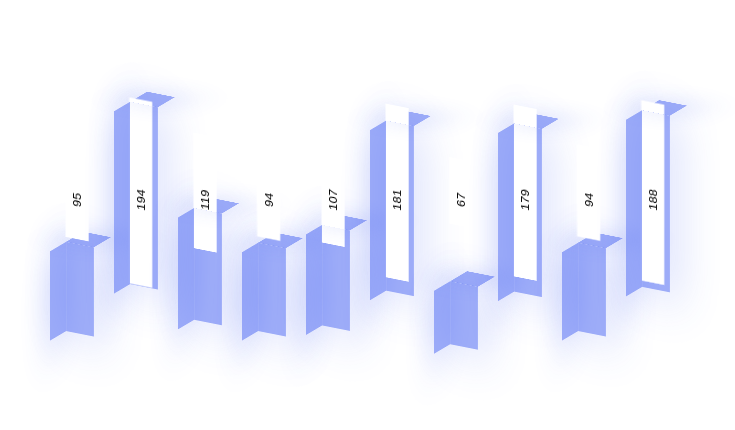
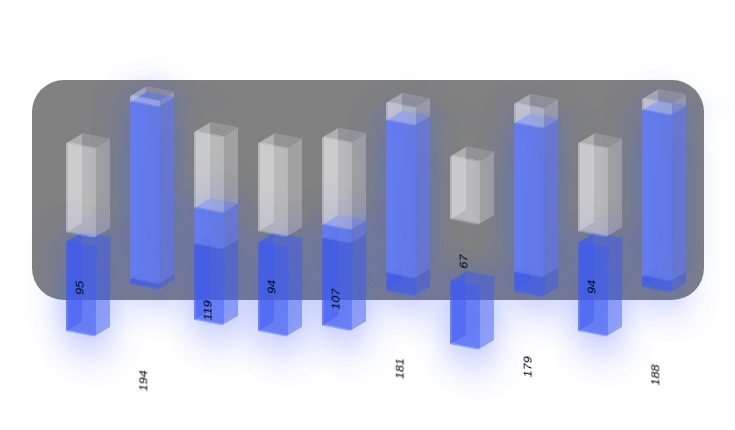
Before and after one commit to ritikanagar09/Sorting-Visualizer, a React (Create React App) app: page / in a window 1280 px wide. Shown: the top 430 px of the page, without its empty margins (272-1007 px from the left). Built offline with nearby package versions, Linux system fonts and the light colour scheme.

Commit message:
Co-authored-by: shobha kumari  <SHOBHA-0502@users.noreply.github.com>

```diff
--- a/src/App.css
+++ b/src/App.css
@@ -19,5 +19,7 @@
 .card{
   border-radius: 2em;
   padding: 0 1em;
+  background-color:#818181;
+
   /* ----*/
 }
--- a/src/components/Bar.css
+++ b/src/components/Bar.css
@@ -12,7 +12,7 @@
     width: 100%;
     height: 100%;;
     position: absolute;
-    background: rgba 254, 254, 254, 0.25;
+    background: rgba(254, 254, 254, 0.25);
 }
 .back{
     transform: translateZ(-4px);
@@ -20,26 +20,31 @@
 
 .left{
     transform-origin:left ;
+    transform: rotateY(90deg);
+}
+.right{
+    transform-origin:right;
     transform: rotateY(-90deg);
+
 }
 
 .top{
     height: 34px;
     transform-origin:top ;
     transform: rotateX(-90deg);
-    background: rgba (254, 254, 254, 0.10);
+    background: rgba(254, 254, 254, 0.15);
 }
 .bottom{
     height: 34px;
     transform-origin:top ;
-    background: rgba (225,0, 120, 0.4);
-    box-shadow: rgba (225,0, 120, 0.1);
+    background: rgba(225,0, 120, 0.5);
+    box-shadow: rgba(225,0, 120, 0.2);
     transition: 0.5s;
 }
 
 .color-bar{
     background-color:rgba (225,0, 120, 0.4) ;
-    box-shadow:rgba (225,0, 120, 0.1) ;
+    box-shadow:rgba(225,0, 120, 0.3) ;
     transition: 0.5s;
 
 }
--- a/src/components/Bar.js
+++ b/src/components/Bar.js
@@ -15,19 +15,27 @@ function Bar({index,length,color}){
 
     const inputStyle={
         position: 'relative',
-        top: Math.floor(length/2)-10,
+        top: Math.floor(length/2)-12,
         width:length,
-        left: -Math.floor(length/2)+10,
+        left: -Math.floor(length/2)+13,
         border:'none',
+        background : 'none',
     }
-    const front_bottom={
+    const bottom={
         transform: `translateY(${200-length}px) rotateX(-90deg)`,
         backgroundColor: `${colors[color][0]}`,
         boxShadow:`5px 5px 50px 5px ${colors[color][1]}`,// we have used this brackets for dynamically generated strings
         transition:'0.3s'// this is a normal strings ..so no need to send it like with $ sign
     }
+    // const front_back ={
+    //     transform: `translateY(${200-length}px) rotateX(-90deg)`,
+    //     backgroundColor: `${colors[color][0]}`,
+    //     boxShadow:`5px 5px 50px 5px ${colors[color][1]}`,// we have used this brackets for dynamically generated strings
+    //     transition:'0.3s'// this is a normal strings ..so no need to send it like with $ sign
 
-    const right_left={
+    // }
+
+    const front_back_right_left={
         height: `${length}px`,
         transform:`translateY(${200-length}px)`,
         backgroundColor:`${colors[color][0]}`,
@@ -51,23 +59,19 @@ function Bar({index,length,color}){
         setLen(parseInt(e.target.value))
 
     }
-
-
-
-
     return(
         <>
             <div className = "bar" style={barStyle}>
                 <div className="side top"></div>
-                <div className="side bottom" style={front_bottom}></div>
+                <div className="side bottom" style={bottom}></div>
                 <div className="side right" >
-                    <div className="color-bar right-color-bar" style={right_left}></div>
+                    <div className="color-bar right-color-bar" style={front_back_right_left}></div>
                 </div>
                 <div className="side left" >
-                    <div className="color-bar left-color-bar" style={right_left}></div>
+                    <div className="color-bar left-color-bar" style={front_back_right_left}></div>
                 </div>
                 <div className="side front" >
-                    <div className="color-bar front-color-bar" style={front_bottom}></div>
+                    <div className="color-bar front-color-bar" style={front_back_right_left}></div>
                     <input type="number"
                     length={length}
                     style= {inputStyle}
@@ -77,7 +81,7 @@ function Bar({index,length,color}){
                     />
                 </div>
                 <div className="side back">
-                    <div className="color-bar back-color-bar" style={front_bottom}></div>
+                    <div className="color-bar back-color-bar" style={front_back_right_left}></div>
                 </div>
             </div>
         </>
```
